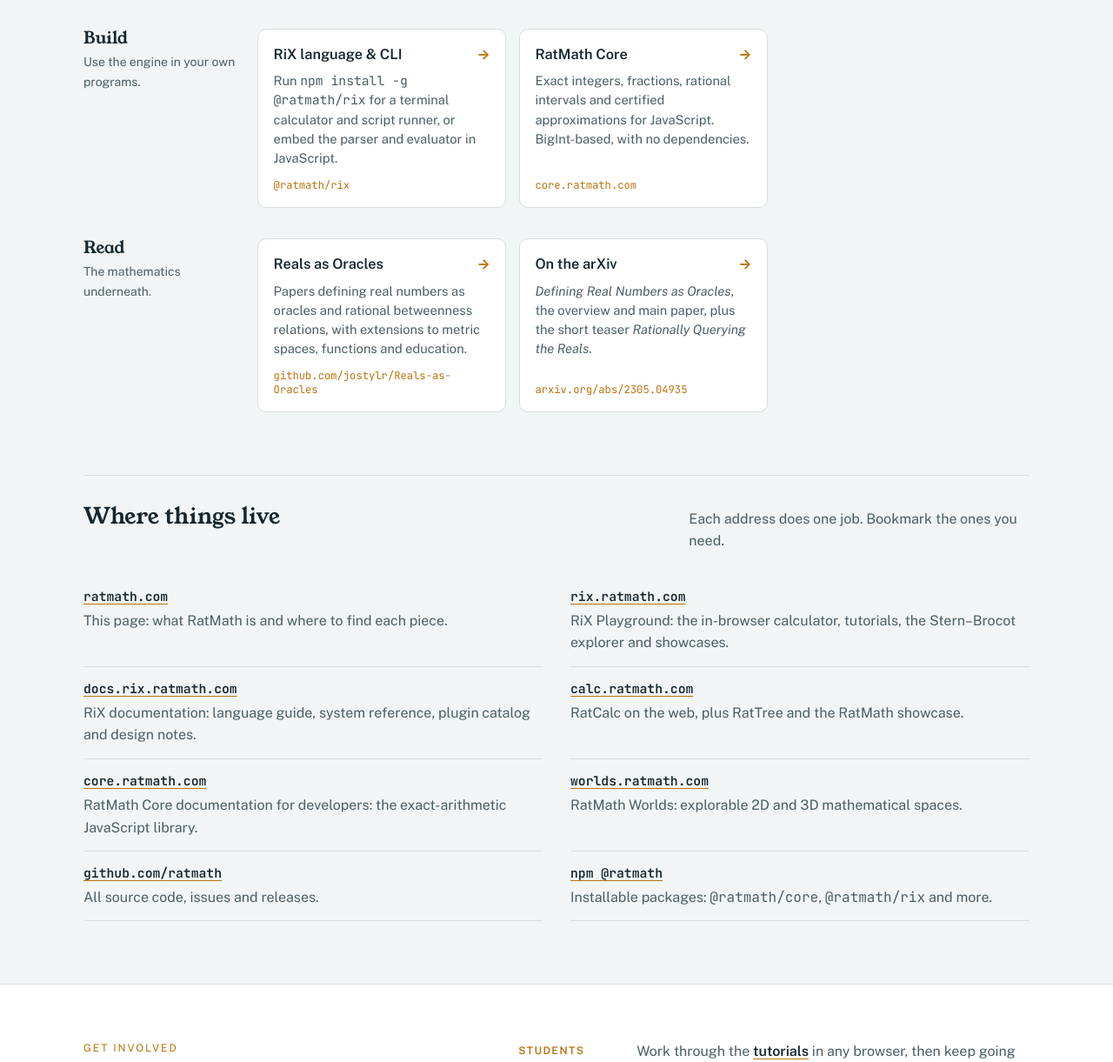
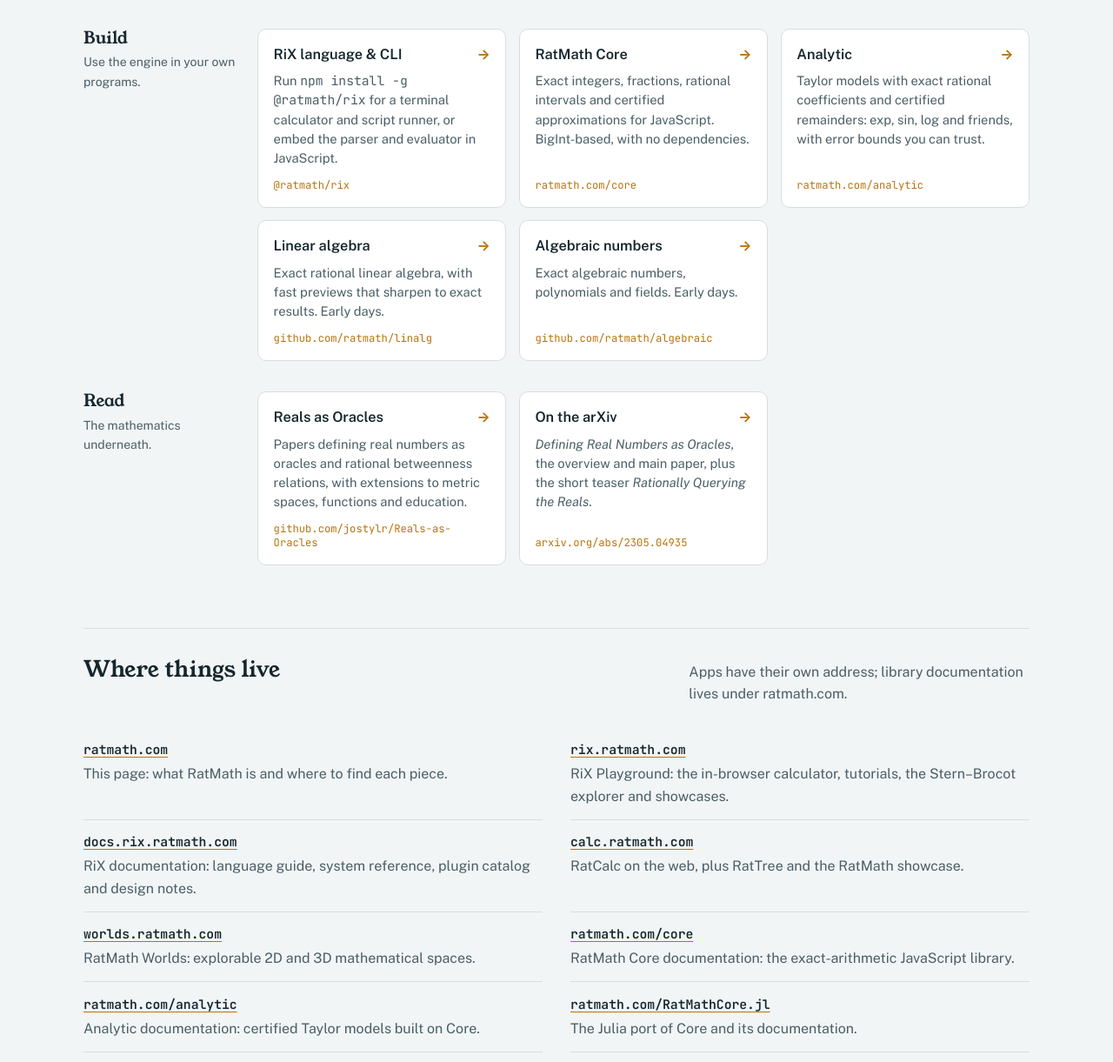
Before and after one commit to ratmath/ratmath.github.io, a plain HTML site: page index.html in a window 1280 px wide. Shown: the part 2263-3484 px from the top of the page at 87% size. Drawn offline with nearby package versions, Linux system fonts and the light colour scheme.

Commit message:
Point library docs at ratmath.com paths
Core moves from core.ratmath.com to ratmath.com/core. Adds Analytic,
Linear algebra and Algebraic numbers cards, and ratmath.com/analytic and
ratmath.com/RatMathCore.jl to Where things live.

Co-Authored-By: Claude Opus 5.5 <noreply@anthropic.com>
Claude-Session: https://claude.ai/code/session_018WTkGpSqVrrE66C8WygHaA

```diff
--- a/index.html
+++ b/index.html
@@ -358,10 +358,25 @@ decision ?: "yes" ?_ "no" ?? "needs refinement";</pre>
               <p>Run <code>npm install -g @ratmath/rix</code> for a terminal calculator and script runner, or embed the parser and evaluator in JavaScript.</p>
               <span class="where">@ratmath/rix</span>
             </a>
-            <a class="card" href="https://core.ratmath.com/">
+            <a class="card" href="https://ratmath.com/core/">
               <div class="card-top"><h4>RatMath Core</h4><span class="go" aria-hidden="true">→</span></div>
               <p>Exact integers, fractions, rational intervals and certified approximations for JavaScript. BigInt-based, with no dependencies.</p>
-              <span class="where">core.ratmath.com</span>
+              <span class="where">ratmath.com/core</span>
+            </a>
+            <a class="card" href="https://ratmath.com/analytic/">
+              <div class="card-top"><h4>Analytic</h4><span class="go" aria-hidden="true">→</span></div>
+              <p>Taylor models with exact rational coefficients and certified remainders: exp, sin, log and friends, with error bounds you can trust.</p>
+              <span class="where">ratmath.com/analytic</span>
+            </a>
+            <a class="card" href="https://github.com/ratmath/linalg">
+              <div class="card-top"><h4>Linear algebra</h4><span class="go" aria-hidden="true">→</span></div>
+              <p>Exact rational linear algebra, with fast previews that sharpen to exact results. Early days.</p>
+              <span class="where">github.com/ratmath/linalg</span>
+            </a>
+            <a class="card" href="https://github.com/ratmath/algebraic">
+              <div class="card-top"><h4>Algebraic numbers</h4><span class="go" aria-hidden="true">→</span></div>
+              <p>Exact algebraic numbers, polynomials and fields. Early days.</p>
+              <span class="where">github.com/ratmath/algebraic</span>
             </a>
           </div>
         </div>
@@ -389,15 +404,17 @@ decision ?: "yes" ?_ "no" ?? "needs refinement";</pre>
     <section class="sites" id="sites">
       <div class="section-head">
         <h2>Where things live</h2>
-        <p>Each address does one job. Bookmark the ones you need.</p>
+        <p>Apps have their own address; library documentation lives under ratmath.com.</p>
       </div>
       <dl class="site-list">
         <div><dt><a href="https://ratmath.com/">ratmath.com</a></dt><dd>This page: what RatMath is and where to find each piece.</dd></div>
         <div><dt><a href="https://rix.ratmath.com/">rix.ratmath.com</a></dt><dd>RiX Playground: the in-browser calculator, tutorials, the Stern–Brocot explorer and showcases.</dd></div>
         <div><dt><a href="https://docs.rix.ratmath.com/">docs.rix.ratmath.com</a></dt><dd>RiX documentation: language guide, system reference, plugin catalog and design notes.</dd></div>
         <div><dt><a href="https://calc.ratmath.com/">calc.ratmath.com</a></dt><dd>RatCalc on the web, plus RatTree and the RatMath showcase.</dd></div>
-        <div><dt><a href="https://core.ratmath.com/">core.ratmath.com</a></dt><dd>RatMath Core documentation for developers: the exact-arithmetic JavaScript library.</dd></div>
         <div><dt><a href="https://worlds.ratmath.com/">worlds.ratmath.com</a></dt><dd>RatMath Worlds: explorable 2D and 3D mathematical spaces.</dd></div>
+        <div><dt><a href="https://ratmath.com/core/">ratmath.com/core</a></dt><dd>RatMath Core documentation: the exact-arithmetic JavaScript library.</dd></div>
+        <div><dt><a href="https://ratmath.com/analytic/">ratmath.com/analytic</a></dt><dd>Analytic documentation: certified Taylor models built on Core.</dd></div>
+        <div><dt><a href="https://ratmath.com/RatMathCore.jl/">ratmath.com/RatMathCore.jl</a></dt><dd>The Julia port of Core and its documentation.</dd></div>
         <div><dt><a href="https://github.com/ratmath">github.com/ratmath</a></dt><dd>All source code, issues and releases.</dd></div>
         <div><dt><a href="https://www.npmjs.com/org/ratmath">npm @ratmath</a></dt><dd>Installable packages: <code>@ratmath/core</code>, <code>@ratmath/rix</code> and more.</dd></div>
       </dl>
@@ -422,7 +439,7 @@ decision ?: "yes" ?_ "no" ?? "needs refinement";</pre>
         </li>
         <li>
           <span class="who">Developers</span>
-          <p>Add exact arithmetic to an app with <a href="https://core.ratmath.com/">RatMath Core</a>, or embed the full <a href="https://github.com/ratmath/rix">RiX</a> evaluator and its plugins.</p>
+          <p>Add exact arithmetic to an app with <a href="https://ratmath.com/core/">RatMath Core</a>, or embed the full <a href="https://github.com/ratmath/rix">RiX</a> evaluator and its plugins.</p>
         </li>
         <li>
           <span class="who">Researchers</span>
```
